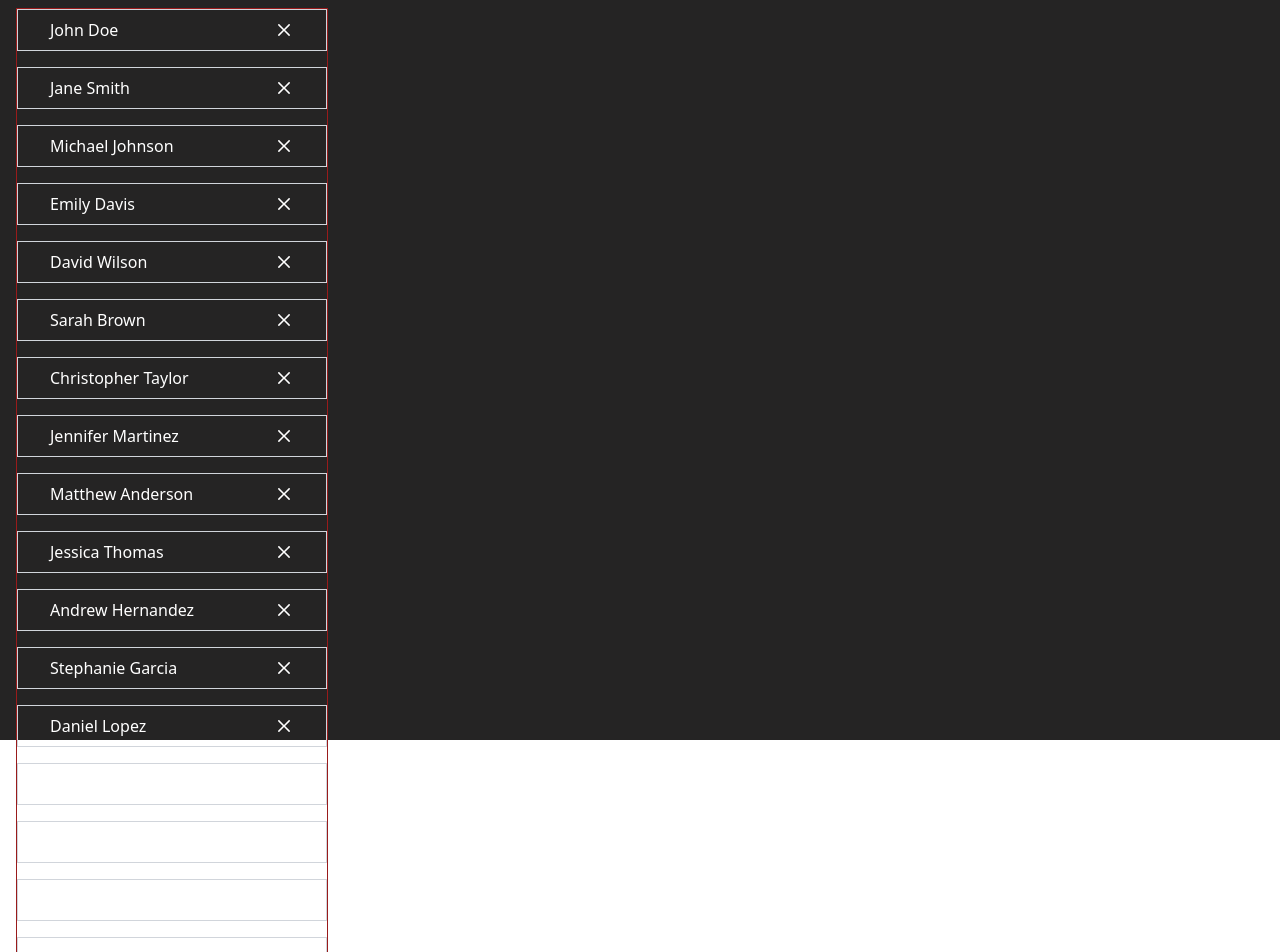
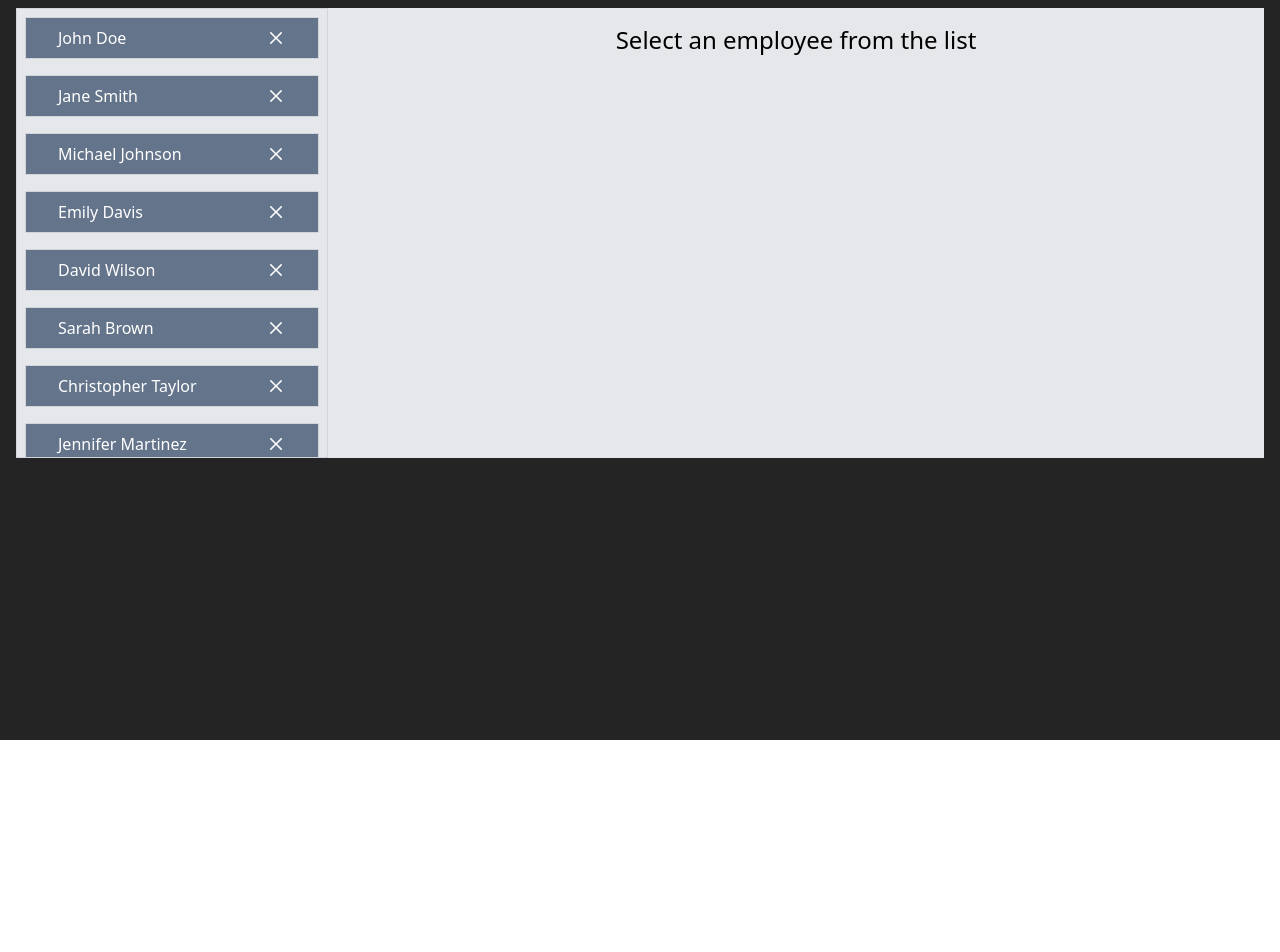
Before and after one commit to nishanthan-k/frontend-interview-questions, a React (Vite) app in the folder employee-database-management/: page / in a window 1280 px wide. Shown: the part 60-1012 px from the top of the page. After the commit the page ends 800 px from the top, so only its background shows below. Built offline with nearby package versions, Linux system fonts and the light colour scheme.

Commit message:
Complete EmployeeInfo

```diff
--- a/employee-database-management/src/App.jsx
+++ b/employee-database-management/src/App.jsx
@@ -6,7 +6,7 @@ function App() {
     <div className="p-4 bg-bgColor text-textColor h-dvh w-screen">
       <Header />
       <section className="w-full mt-5">
-        <div className="w-1/4">
+        <div className="w-full">
           <EmployeeList />
         </div>
       </section>
--- a/employee-database-management/src/assets/empData.json
+++ b/employee-database-management/src/assets/empData.json
@@ -1,95 +1,4 @@
 [
-    {
-      "empId": 1,
-      "name": "John Doe",
-      "role": "Manager",
-      "exp": 5
-    },
-    {
-      "empId": 2,
-      "name": "Jane Smith",
-      "role": "Engineer",
-      "exp": 3
-    },
-    {
-      "empId": 3,
-      "name": "Michael Johnson",
-      "role": "Analyst",
-      "exp": 2
-    },
-    {
-      "empId": 4,
-      "name": "Emily Davis",
-      "role": "Designer",
-      "exp": 4
-    },
-    {
-      "empId": 5,
-      "name": "David Wilson",
-      "role": "Developer",
-      "exp": 6
-    },
-    {
-      "empId": 6,
-      "name": "Sarah Brown",
-      "role": "Tester",
-      "exp": 3
-    },
-    {
-      "empId": 7,
-      "name": "Christopher Taylor",
-      "role": "Architect",
-      "exp": 7
-    },
-    {
-      "empId": 8,
-      "name": "Jennifer Martinez",
-      "role": "Project Manager",
-      "exp": 5
-    },
-    {
-      "empId": 9,
-      "name": "Matthew Anderson",
-      "role": "Support Specialist",
-      "exp": 4
-    },
-    {
-      "empId": 10,
-      "name": "Jessica Thomas",
-      "role": "Data Scientist",
-      "exp": 3
-    },
-    {
-      "empId": 11,
-      "name": "Andrew Hernandez",
-      "role": "Consultant",
-      "exp": 6
-    },
-    {
-      "empId": 12,
-      "name": "Stephanie Garcia",
-      "role": "HR Manager",
-      "exp": 5
-    },
-    {
-      "empId": 13,
-      "name": "Daniel Lopez",
-      "role": "Sales Executive",
-      "exp": 4
-    },
-    {
-      "empId": 14,
-      "name": "Olivia Moore",
-      "role": "Marketing Specialist",
-      "exp": 3
-    },
-    {
-      "empId": 15,
-      "name": "Anthony Clark",
-      "role": "Finance Analyst",
-      "exp": 6
-    },
-
   {
     "empId": 1,
     "name": "John Doe",
--- /dev/null
+++ b/employee-database-management/src/components/EmployeeInfo.jsx
@@ -0,0 +1,34 @@
+import PropTypes from "prop-types";
+import defaultProfile from "../../public/user-profile.png";
+
+const EmployeeInfo = ({ selectedEmp }) => {
+  const { name, role, exp, img } = selectedEmp;
+
+  return (
+    <div className="flex flex-col items-center bg-gray-200 gap-8 py-4 w-3/4">
+      {name ? (
+        <>
+          <img alt="User Profile" className="w-1/3 imgBorderRadius object-contain p-2 border border-black  " src={img || defaultProfile} />
+          <div className="text-black text-center">
+            <h2 className="font-bold text-2xl">{name}</h2>
+            <p className="text-xl">{role}</p>
+            <p className="text-md">{exp} years exp</p>
+          </div>
+        </>
+      ) : (
+        <h2 className="text-black text-2xl font-medium">Select an employee from the list</h2>
+      )}
+    </div>
+  );
+};
+
+EmployeeInfo.propTypes = {
+  selectedEmp: PropTypes.shape({
+    name: PropTypes.string,
+    role: PropTypes.string,
+    exp: PropTypes.number,
+    img: PropTypes.string,
+  }),
+};
+
+export default EmployeeInfo;
--- a/employee-database-management/src/components/EmployeeList.jsx
+++ b/employee-database-management/src/components/EmployeeList.jsx
@@ -1,9 +1,17 @@
 import { useState } from "react";
 import empDetail from "../assets/empData.json";
 import { RxCross2 } from "react-icons/rx";
+import EmployeeInfo from "./EmployeeInfo";
 
 const EmployeeList = () => {
   const [empData, setEmpData] = useState(empDetail);
+  const [selectedEmp, setSelectedEmp] = useState({});
+
+  const setEmployee = (emp) => {
+    setSelectedEmp(emp);
+  };
+
+  console.log(selectedEmp);
 
   const removeEmp = (empId) => {
     const updatedEmpData = empData.filter((e) => e.empId !== empId);
@@ -12,10 +20,7 @@ const EmployeeList = () => {
 
   const empBar = (emp) => {
     return (
-      <div
-        key={emp.empId}
-        className="border py-2 border-gray-300 mb-4 flex justify-between px-8 items-center"
-      >
+      <div key={emp.empId} className="border py-2 bg-slate-500 border-gray-300 mb-4 hover:cursor-pointer hover:bg-slate-400 flex justify-between px-8 items-center" onClick={() => setEmployee(emp)}>
         <h2 className="self-center">{emp.name}</h2>
         <RxCross2 className="text-xl" onClick={() => removeEmp(emp.empId)} />
       </div>
@@ -23,9 +28,10 @@ const EmployeeList = () => {
   };
 
   return (
-    <section className="max-h-2/3 border border-red-800 overflow-y-scroll">
-      {empData.map((emp) => empBar(emp))}
-    </section>
+    <div className="flex w-full">
+      <section className="w-1/4 height p-2 border bg-gray-200 border-gray-300 overflow-y-scroll">{empData.map((emp) => empBar(emp))}</section>
+      <EmployeeInfo selectedEmp={selectedEmp} />
+    </div>
   );
 };
 
--- a/employee-database-management/src/index.css
+++ b/employee-database-management/src/index.css
@@ -13,4 +13,12 @@
     --bgColor: #ffffff;
     --buttonColor: #48a8e3;
   }
+
+  .height {
+    height: 450px;
+  }
+
+  .imgBorderRadius {
+    border-radius: 50%;
+  }
 }
```
Also changed, not shown: employee-database-management/public/user-profile.png (added). Lines whose indentation alone changed are shown as unchanged.
